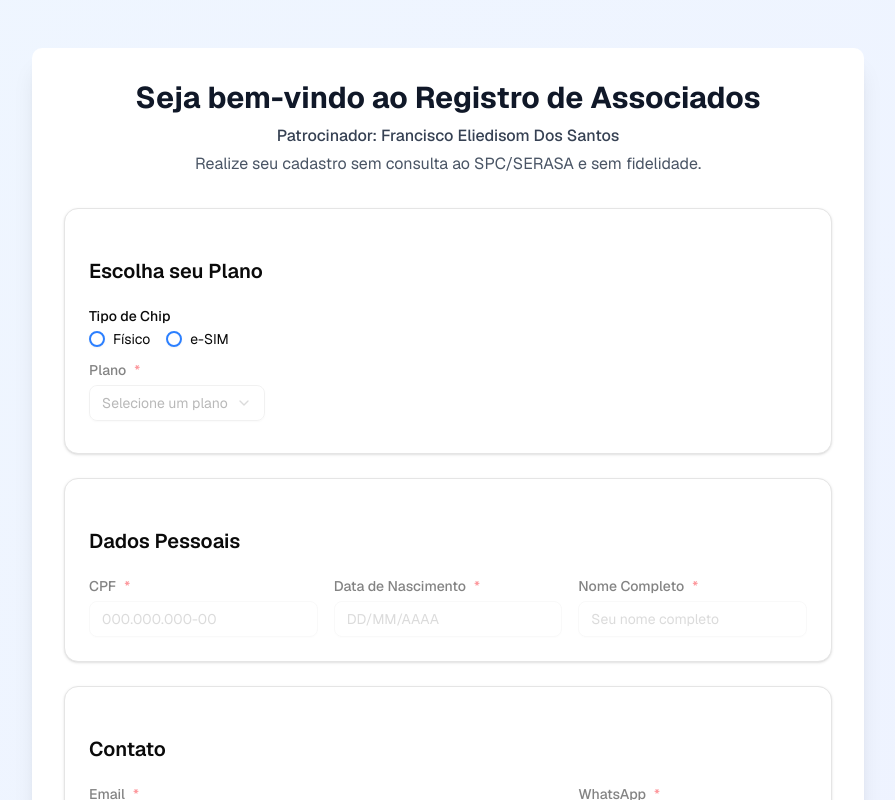
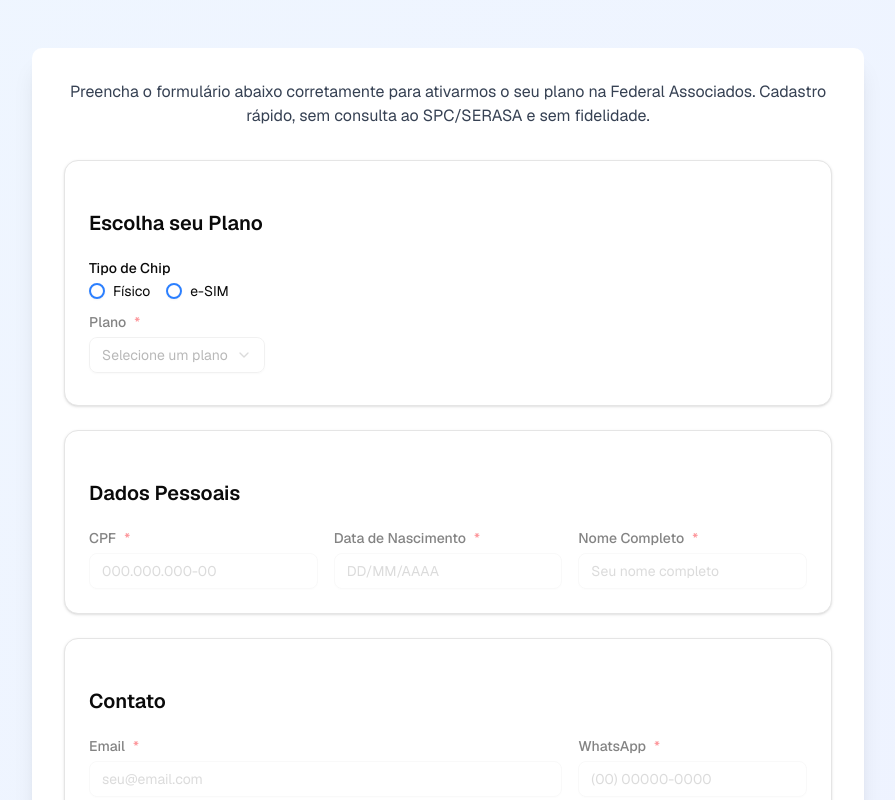
Before and after one commit to erivaniacasanova-jpg/-eliii-formulario-de-seguran-a-funcionando2026, a Next.js app: page / in a window 1280 px wide. Shown: the top 800 px of the page, without its empty margins (192-1087 px from the left). Built offline with nearby package versions, Linux system fonts and the light colour scheme.

Commit message:
Updated page.tsx

```diff
--- a/app/[representanteId]/page.tsx
+++ b/app/[representanteId]/page.tsx
@@ -70,14 +70,13 @@ export default async function RepresentantePage({ params }: { params: Promise<{
       <div className="container mx-auto max-w-4xl w-full px-3 sm:px-6 md:px-8">
         <div className="bg-white rounded-lg shadow-xl p-4 sm:p-6 md:p-8">
           <div className="text-center mb-6 md:mb-8">
-            <h1 className="text-2xl sm:text-3xl font-bold text-gray-900 mb-2">Seja bem-vindo ao Registro de Associados</h1>
-            <p className="text-sm sm:text-base text-gray-700 mt-2 font-medium">Patrocinador: {representante.nome}</p>
-            <p className="text-sm sm:text-base text-gray-600 mt-1">Realize seu cadastro sem consulta ao SPC/SERASA e sem fidelidade.</p>
+            <p className="text-sm sm:text-base text-gray-700">Preencha o formulário abaixo corretamente para ativarmos o seu plano na Federal Associados. Cadastro rápido, sem consulta ao SPC/SERASA e sem fidelidade.</p>
           </div>
           <RegistrationForm representante={representante} />
         </div>
         <footer className="text-center mt-6 md:mt-8 text-xs sm:text-sm text-gray-600 px-2">
           <p>2026 © Federal Associados (CNPJ 29.383-343-0001/64) - Todos os direitos reservados |</p>
+          <p className="mt-1">Patrocinador: {representante.nome}</p>
         </footer>
       </div>
     </main>
--- a/app/page.tsx
+++ b/app/page.tsx
@@ -6,14 +6,13 @@ export default function Home() {
       <div className="container mx-auto max-w-4xl w-full px-3 sm:px-6 md:px-8">
         <div className="bg-white rounded-lg shadow-xl p-4 sm:p-6 md:p-8">
           <div className="text-center mb-6 md:mb-8">
-            <h1 className="text-2xl sm:text-3xl font-bold text-gray-900 mb-2">Seja bem-vindo ao Registro de Associados</h1>
-            <p className="text-sm sm:text-base text-gray-700 mt-2 font-medium">Patrocinador: Francisco Eliedisom Dos Santos</p>
-            <p className="text-sm sm:text-base text-gray-600 mt-1">Realize seu cadastro sem consulta ao SPC/SERASA e sem fidelidade.</p>
+            <p className="text-sm sm:text-base text-gray-700">Preencha o formulário abaixo corretamente para ativarmos o seu plano na Federal Associados. Cadastro rápido, sem consulta ao SPC/SERASA e sem fidelidade.</p>
           </div>
           <RegistrationForm />
         </div>
         <footer className="text-center mt-6 md:mt-8 text-xs sm:text-sm text-gray-600 px-2">
           <p>2026 © Federal Associados (CNPJ 29.383-343-0001/64) - Todos os direitos reservados |</p>
+          <p className="mt-1">Patrocinador: Francisco Eliedisom Dos Santos</p>
         </footer>
       </div>
     </main>
```
